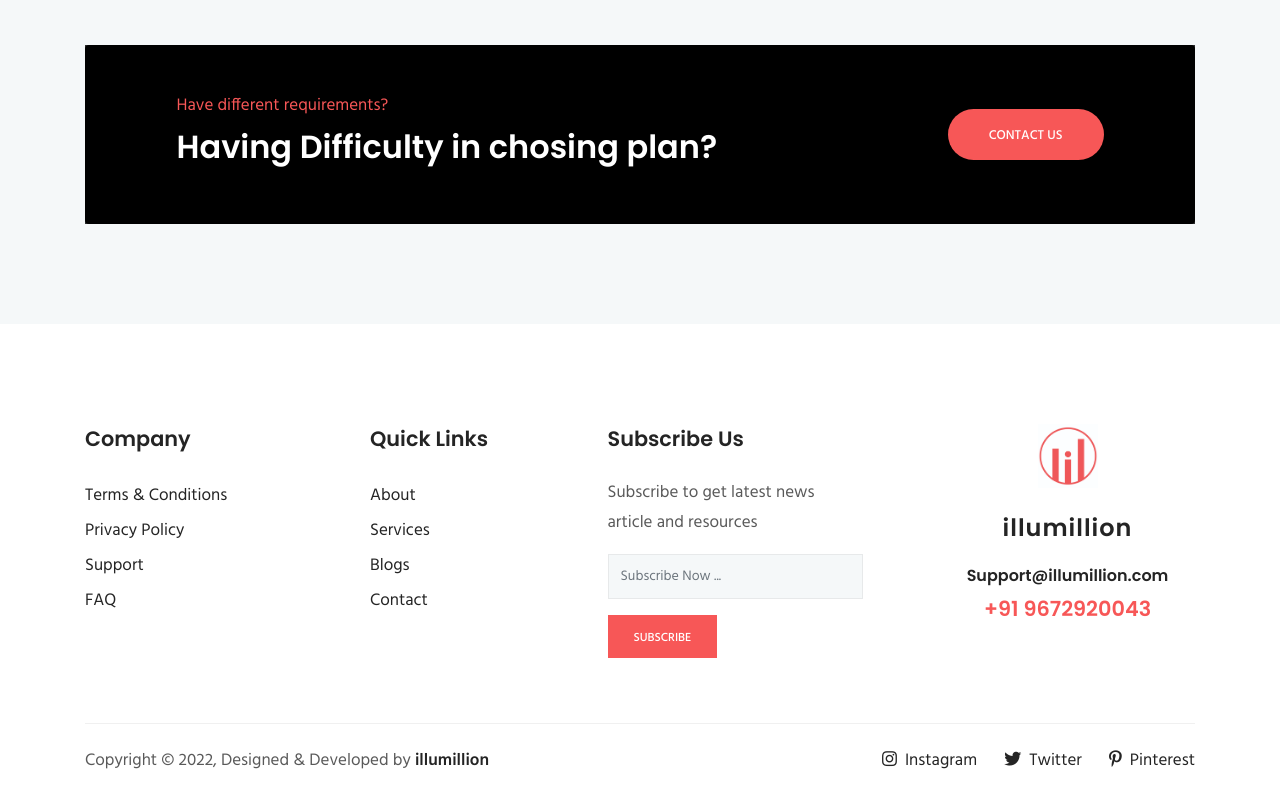
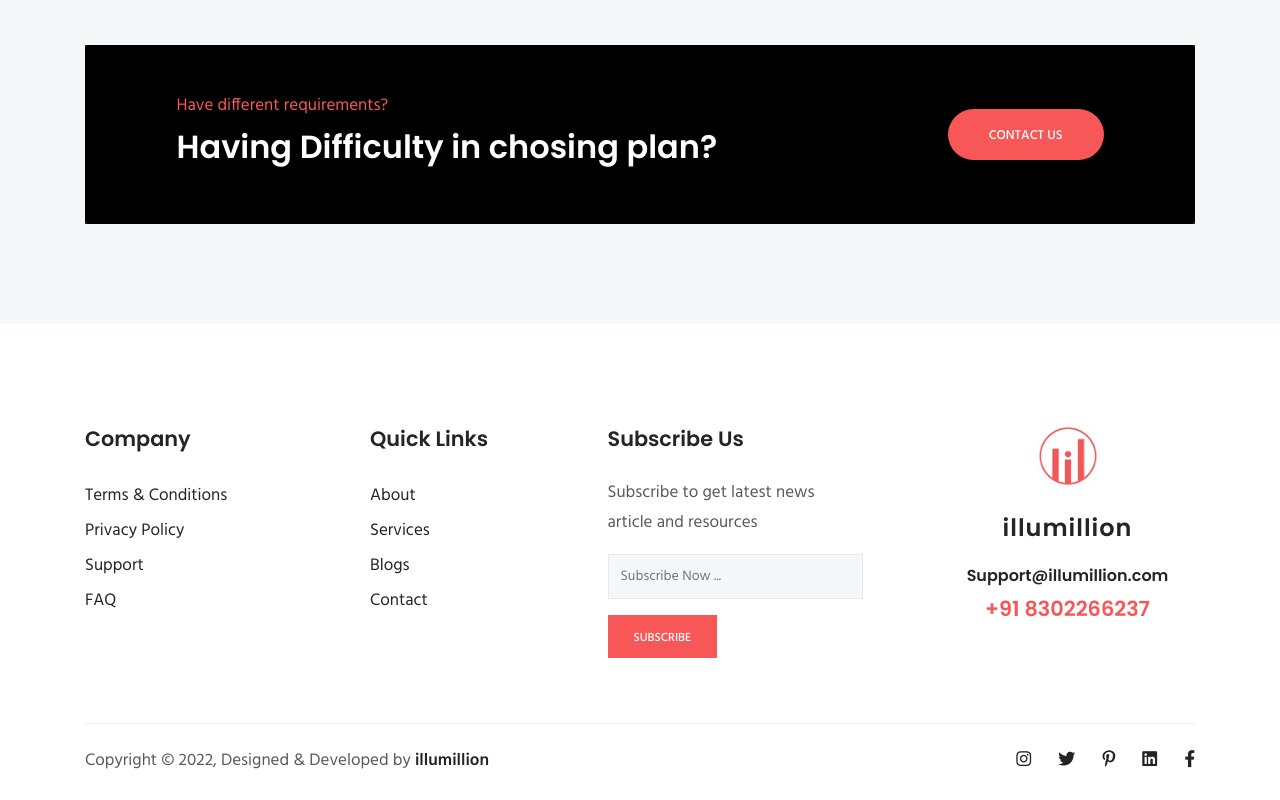
Before and after one commit to illumillion/illumillion.github.io, a website: page theme/pricing.html in a window 1280 px wide. Shown: the part 1822-2622 px from the top of the page. Drawn offline with Linux system fonts and the light colour scheme; some packages are replaced by stand-ins of ours.

Commit message:
Update pricing.html

```diff
--- a/theme/pricing.html
+++ b/theme/pricing.html
@@ -1,10 +1,11 @@
 <!DOCTYPE html>
 
 <!--
- // WEBSITE: https://themefisher.com
- // TWITTER: https://twitter.com/themefisher
- // FACEBOOK: https://www.facebook.com/themefisher
- // GITHUB: https://github.com/themefisher/
+ // WEBSITE: https://illumillion.com
+ // TWITTER: https://twitter.com/illumillion_ad
+ // Instagram: https://www.instagram.com/illumillion_agency
+ // Linkedin: https://www.linkedin.com/company/illumillion-marketing/
+ // FACEBOOK: https://www.facebook.com/IllumillionMarketing/
 -->
 
 <html lang="zxx">
@@ -39,6 +40,7 @@
 <link rel="icon" type="image/png" sizes="32x32" href="/source/images/favicon/favicon-32x32.png">
 <link rel="icon" type="image/png" sizes="16x16" href="/source/images/favicon/favicon-16x16.png">
 <link rel="manifest" href="/site.webmanifest">
+
 
 </head>
 
@@ -77,7 +79,7 @@
                   <ul class="dropdown-menu" aria-labelledby="dropdown03">
                     <li><a class="dropdown-item @@company" href="about.html">Our company</a></li>
                     <li><a class="dropdown-item active" href="pricing.html">Our Pricing</a></li>
-                    <li><a class="dropdown-item active" href="#">Our Lab</a></li>
+                    <li><a class="dropdown-item @@lab" href="lab.html">Our Lab</a></li>
                   </ul>
                 </li>
               </ul>
@@ -282,7 +284,7 @@
             <h3>illumillion</h3>
           </div>
           <h6><a href="mailto:support@illumillion.com">Support@illumillion.com</a></h6>
-          <a href="tel:+91 9672920043"><span class="text-color h4">+91 9672920043</span></a>
+          <a href="tel:+91 8302266237"><span class="text-color h4">+91 8302266237</span></a>
         </div>
       </div>
     </div></center>
@@ -297,9 +299,21 @@
         </div>
         <div class="col-lg-6 text-left text-lg-right">
           <ul class="list-inline footer-socials">
-            <li class="list-inline-item"><a href="https://www.facebook.com/illumillion_agency"><i class="fab fa-instagram mr-2"></i>Instagram</a></li>
-            <li class="list-inline-item"><a href="https://twitter.com/illumillion_ad"><i class="fab fa-twitter mr-2"></i>Twitter</a></li>
-            <li class="list-inline-item"><a href="https://www.pinterest.com/illumillion/"><i class="fab fa-pinterest-p mr-2 "></i>Pinterest</a></li>
+            <li class="list-inline-item">
+							<a href="http://www.instagram.com/Illumillion_agency" target="_blank" rel="noopener noreferrer"><i class="fab fa-instagram"></i></a>
+						</li>
+						<li class="list-inline-item">
+							<a href="http://www.twitter.com/Illumillion_ad" target="_blank" rel="noopener noreferrer"><i class="fab fa-twitter"></i></a>
+						</li>
+						<li class="list-inline-item">
+							<a href="http://www.pinterest.com/Illumillion" target="_blank" rel="noopener noreferrer"><i class="fab fa-pinterest-p"></i></a>
+						</li>
+						<li class="list-inline-item">
+							<a href="https://www.linkedin.com/company/illumillion-marketing/" target="_blank" rel="noopener noreferrer"><i class="fab fa-linkedin"></i></a>
+						</li>
+						<li class="list-inline-item">
+							<a href="https://www.facebook.com/IllumillionMarketing/" target="_blank" rel="noopener noreferrer"><i class="fab fa-facebook-f"></i></a>
+						</li>
           </ul>
         </div>
       </div>
```
